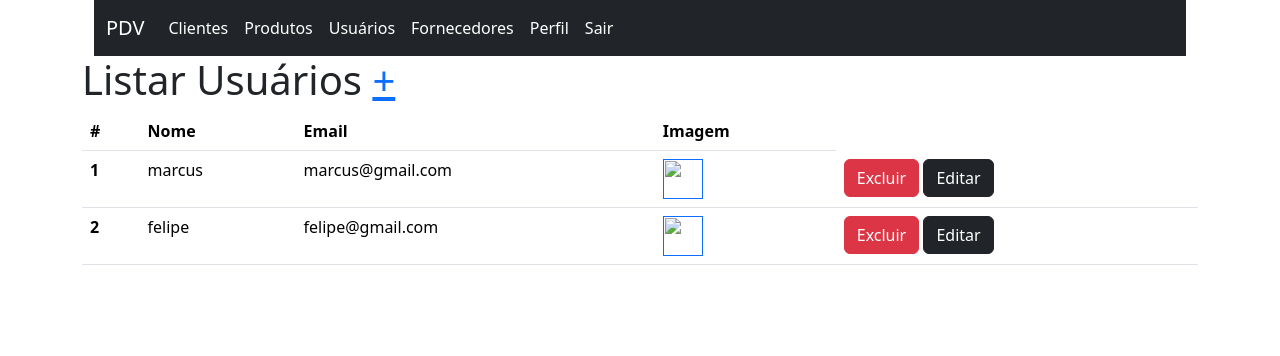
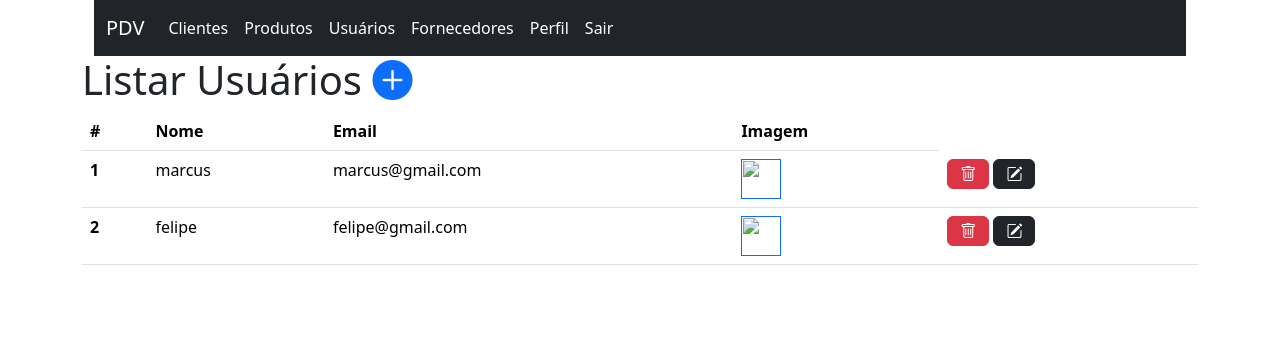
Before and after one commit to kinhoBR26/pdv, a PHP site: page /usuarios/index.php in a window 1280 px wide. Shown: the top 356 px of the page. Run offline with PHP 8.4, Linux system fonts and the light colour scheme; a user stored in the database is signed in; data comes from the database, SQL or seed files in the repository; data that the repository does not hold is empty.

Commit message:
Botoes bootstrap.

```diff
--- a/produtos/index.php
+++ b/produtos/index.php
@@ -10,7 +10,7 @@ include('../conexao.php');
 <body>
 <div class="container">
     <?php include '../menu.php';?>
-    <h1>Listar Produtos <a href="add.php">+</a></h1>
+    <h1>Listar Produtos <a href="add.php"><i class="bi bi-plus-circle-fill"></i></a></h1>
 
     <table class="table">
         <thead>
@@ -46,8 +46,8 @@ include('../conexao.php');
                 <td><a href="<?php echo $linha["img"]?>" target="_blank"><img src="<?php echo $linha["img"]?>" width="40px"height="auto"></a></td>
                 <td><?php echo $linha["NomeFornecedor"]?></td>
                 <td>
-                    <a href="delete.php?id=<?php echo $linha["id"]?>" onclick="return confirm('Deseja realmente excluir?')"><button type="button" class="btn btn-danger">Excluir</button></a>
-                    <a href="update.php?id=<?php echo $linha["id"]?>"> <button type="button" class="btn btn-dark">Editar</button></a>
+                    <a href="delete.php?id=<?php echo $linha["id"]?>" onclick="return confirm('Deseja realmente excluir?')"><button type="button" class="btn btn-danger"><i class="bi bi-trash"></i></button></a>
+                    <a href="update.php?id=<?php echo $linha["id"]?>"> <button type="button" class="btn btn-dark"><i class="bi bi-pencil-square"></i></button></a>
                 </td>
             </tr>
         <?php }?>
--- a/usuarios/index.php
+++ b/usuarios/index.php
@@ -10,7 +10,7 @@ include('../seguranca.php');
 <body>
 <div class="container">
     <?php include '../menu.php';?>
-    <h1>Listar Usuários <a href="add.php">+</a></h1>
+    <h1>Listar Usuários <a href="add.php"><i class="bi bi-plus-circle-fill"></i></a></h1>
 
     <table class="table">
         <thead>
@@ -32,8 +32,8 @@ include('../seguranca.php');
                 <td><?php echo $linha["email"]?></td>
                 <td><a href="<?php echo $linha["img"]?>" target="_blank"><img src="<?php echo $linha["img"]?>" width="40px"height="auto"></a></td>
                 <td>
-                    <a href="delete.php?id=<?php echo $linha["id"]?>" onclick="return confirm('Deseja realmente excluir?')"><button type="button" class="btn btn-danger">Excluir</button></a>
-                    <a href="update.php?id=<?php echo $linha["id"]?>"> <button type="button" class="btn btn-dark">Editar</button></a>
+                    <a href="delete.php?id=<?php echo $linha["id"]?>" onclick="return confirm('Deseja realmente excluir?')"><button type="button" class="btn btn-danger"><i class="bi bi-trash"></i></button></a>
+                    <a href="update.php?id=<?php echo $linha["id"]?>"> <button type="button" class="btn btn-dark"><i class="bi bi-pencil-square"></i></button></a>
                 </td>
             </tr>
         <?php }?>
```
